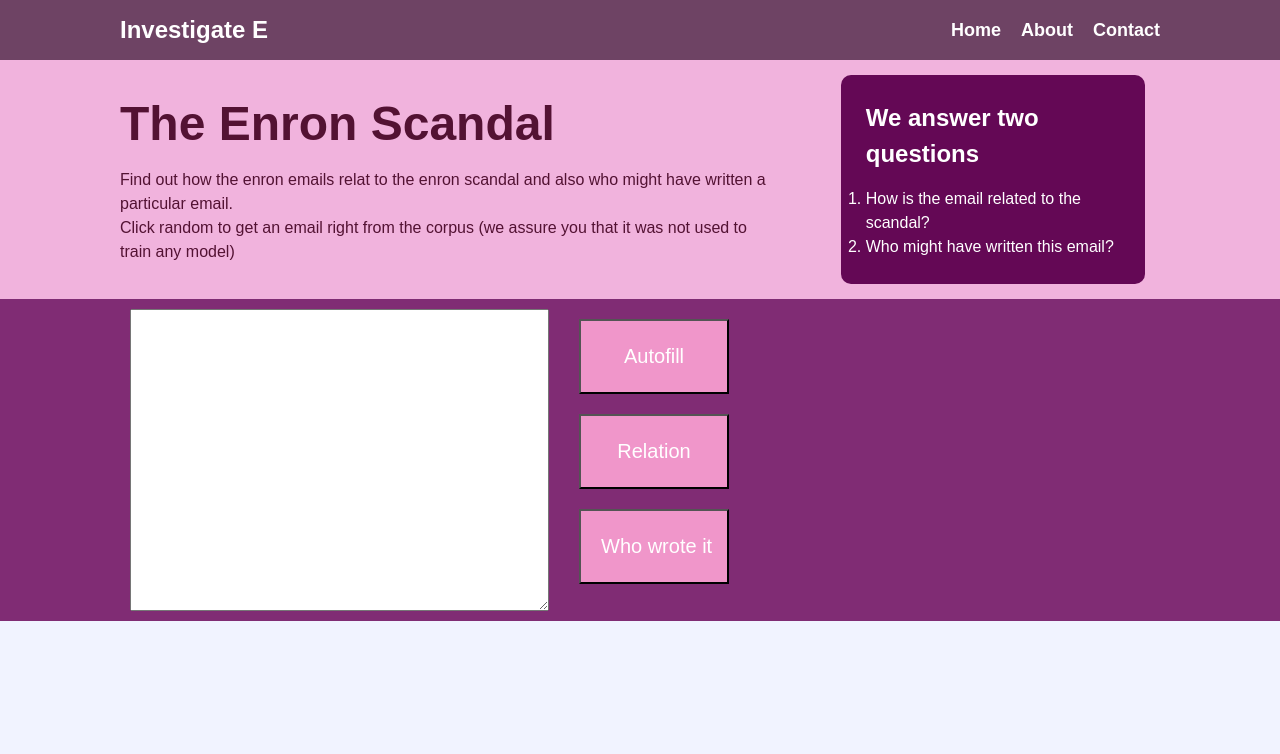
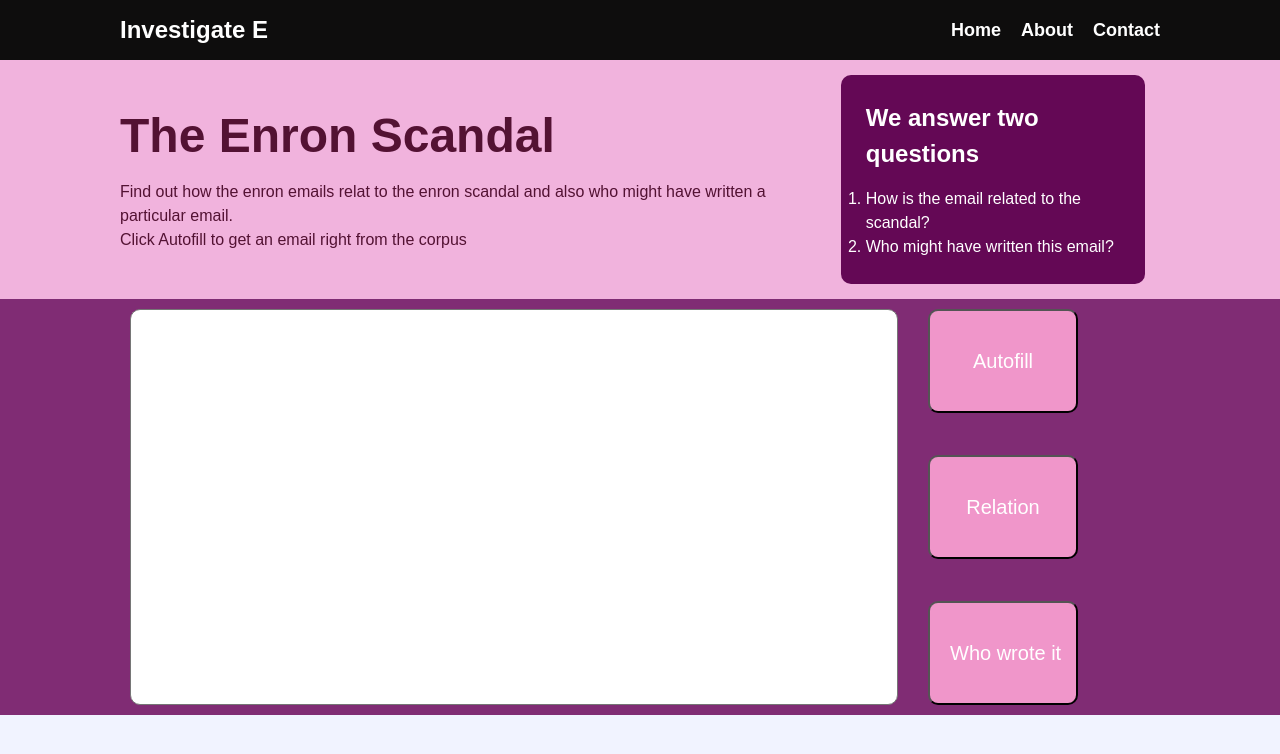
Before and after one commit to 1dgidi/Investigate-Enron, a Django app: page / in a window 1280 px wide. Shown: the top 754 px of the page. Run offline with Django 4.2, Linux system fonts and the light colour scheme.

Commit message:
made home page look better

```diff
--- a/Investigete_Enron_web/bend/static/bend/style.css
+++ b/Investigete_Enron_web/bend/static/bend/style.css
@@ -28,7 +28,7 @@
 }
 
 .navbar {
-    background: #6e4364;
+    background: #0e0d0d;
     color: rgb(255, 255, 255);
     height: 60px;
 }
@@ -88,6 +88,7 @@
 }
 
 .header .container .we {
+    /* display: flex; */
     background: #640855;
     color: white;
     border-radius: 10px;
@@ -102,28 +103,41 @@
 
 section .container {
     display: flex;
-
+    height: 52vh;
 }
 
-section .container textarea {
+/* section .container textarea {
     margin: 10px;
-}
+} */
 
 section .container form {
     display: flex;
+    /* justify-content: flex-end; */
+    /* flex-wrap: wrap; */
+}
 
+section .container form .btn {
+    display: flex;
+    justify-content: space-between;
+    flex-direction: column;
 }
 
 section .container form input {
-    display: block;
+    /* display: block; */
+    /* flex: 1 0 100px; */
     margin-left: 20px;
-    margin-top: 20px;
+    margin-top: 10px;
+    margin-bottom: 10px;
     padding: 20px;
     width: 150px;
-    height: 75px;
+    min-height: 13vh;
     background-color: rgb(240, 150, 202);
     font-size: 20px;
     color: white;
+    border-radius: 10px;
+    /* flex-direction: column; */
+
+
 }
 
 .boxes .container {
@@ -153,3 +167,11 @@
 .box ul li {
     margin-left: 20px;
 }
+
+section .container form textarea {
+    border-radius: 10px;
+    /* margin-bottom: 50px; */
+    margin: 10px;
+    min-width: 60vw;
+    resize: None;
+}
--- a/Investigete_Enron_web/bend/templates/bend/home.html
+++ b/Investigete_Enron_web/bend/templates/bend/home.html
@@ -7,8 +7,10 @@
     <div class="container">
         <div>
             <h1>The Enron Scandal</h1>
-            <p>Find out how the enron emails relat to the enron scandal and also who might have written a particular email. <br>
-            Click random to get an email right from the corpus (we assure you that it was not used to train any model)</p>
+            <p>
+                Find out how the enron emails relat to the enron scandal and also who might have written a particular email. <br>
+                Click Autofill to get an email right from the corpus
+            </p>
         </div>
         <div class="vertical-line"></div>
 
@@ -24,13 +26,17 @@
 
 <section class="uinput">
     <div class="container">
-        <textarea name="email-field" id="e-field" cols="50" rows="20"></textarea>
+        <!-- <textarea name="email-field" id="e-field" cols="50" rows="20"></textarea> -->
 
-        <form action="#" class="uform" method="post">
+        <form action="" class="uform" method="post">
+            <input type="hidden" name="csrfmiddlewaretoken" value="{{ csrf_token }}">
+
+            {{ form.body_text }}
+
             <div class="btn">
-                <input type="button" value="Autofill">
-                <input type="button" value="Relation">
-                <input type="button" value="Who wrote it">
+                <input type="button" value="Autofill" id="autofill">
+                <input type="button" value="Relation" id="relation">
+                <input type="button" value="Who wrote it" id="who">
             </div>
         </form>
     </div>
--- a/Investigete_Enron_web/bend/urls.py
+++ b/Investigete_Enron_web/bend/urls.py
@@ -8,4 +8,5 @@
     path('', views.home, name='home'),
     # path('about/', views.about, name='about'),
     # path('contact/', views.contact, name='contact'),
+    path('result/<int:pk>', views.result, name='results')
 ]
--- a/Investigete_Enron_web/bend/views.py
+++ b/Investigete_Enron_web/bend/views.py
@@ -1,11 +1,31 @@
-from django.shortcuts import render
+from django.shortcuts import redirect, render
+from django import forms
+from django.forms import ModelForm, Textarea
+
+from .models import EmailBody
+
+
+class EForm(ModelForm):
+    class Meta:
+        model = EmailBody
+        fields = ['body_text']
+
 
 def home(request):
-    context = {}
-    return render(request, 'bend/home.html', context)
+    if request.POST:
+        form = EForm(request.POST)
+        if form.is_valid():
+            email_body = form.cleaned_data['body_text']
+            new_req = EmailBody(body_text=email_body)
+            new_req.save()
+            return redirect('bend:result', new_req.id)
+    return render(request, 'bend/home.html', {'form': EForm()})
 
 def about(request):
     pass
 
 def contact(request):
     pass
+
+def result(request, pk):
+    pass
```
Also changed, not shown: 1 other file.
